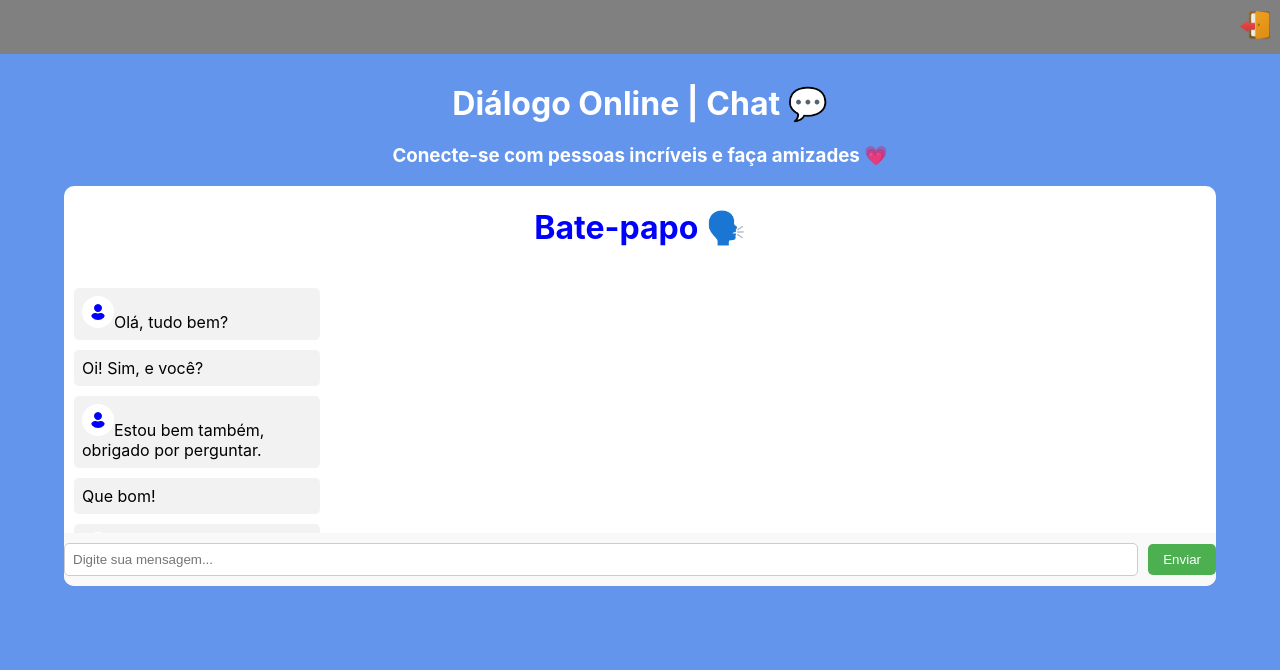
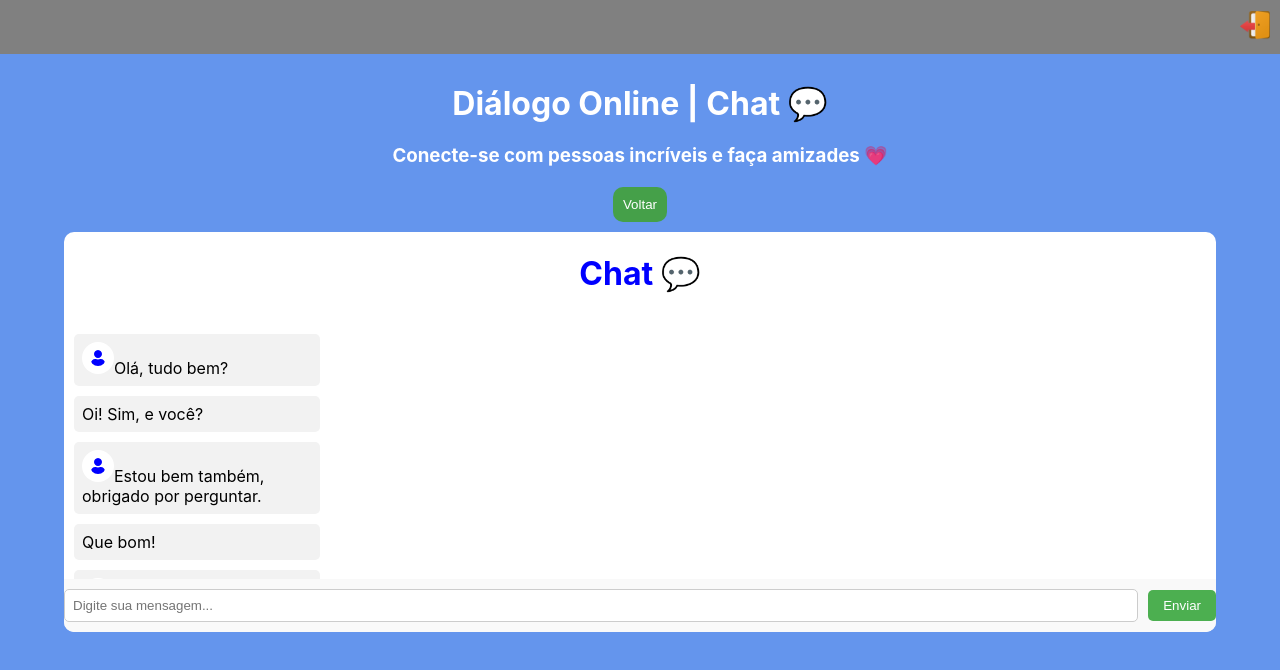
Before and after one commit to alvesmariadefatima/dialogo-online, a React (Create React App) app: page /Chat in a window 1280 px wide. Shown: the top 670 px of the page. Built offline with nearby package versions, Linux system fonts and the light colour scheme.

Commit message:
Ajustes finais na interface do chat

```diff
--- a/src/components/pages/Chat.jsx
+++ b/src/components/pages/Chat.jsx
@@ -1,5 +1,6 @@
 import React, { useState, useEffect } from 'react';
 import { FaUser } from 'react-icons/fa';
+import { Link } from 'react-router-dom';
 import styles from './Chat.module.css';
 import Navbar from '../Navbar/Navbar';
 
@@ -64,10 +65,17 @@ const Chat = () => {
         <h1>Diálogo Online | Chat 💬</h1>
         <h3>Conecte-se com pessoas incríveis e faça amizades 💗</h3>
       </div>
+      <div className={styles.containerButton}>
+          <Link to="/SalasExistentes">
+            <button type="submit" className={styles["send-back"]}>
+                Voltar
+            </button>
+          </Link>
+        </div>
 
       <div className={styles['chat-container']}>
         <div>
-          <h1 className={styles.txtbatepapo}>Bate-papo 🗣️</h1>
+          <h1 className={styles.txtbatepapo}>Chat 💬</h1>
         </div>
         <div className={styles['chat-messages']}>
           {messages.map((message) => (
```
